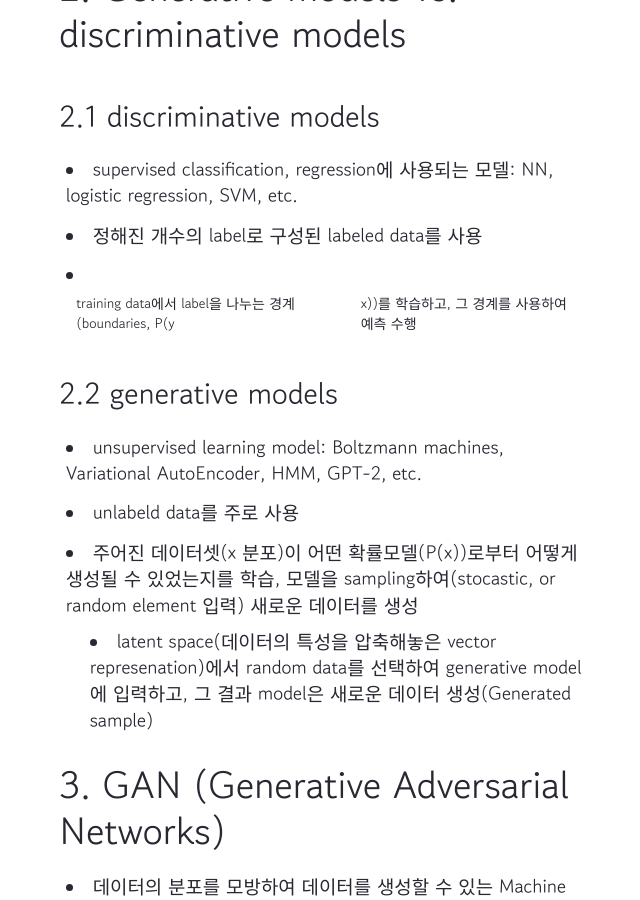
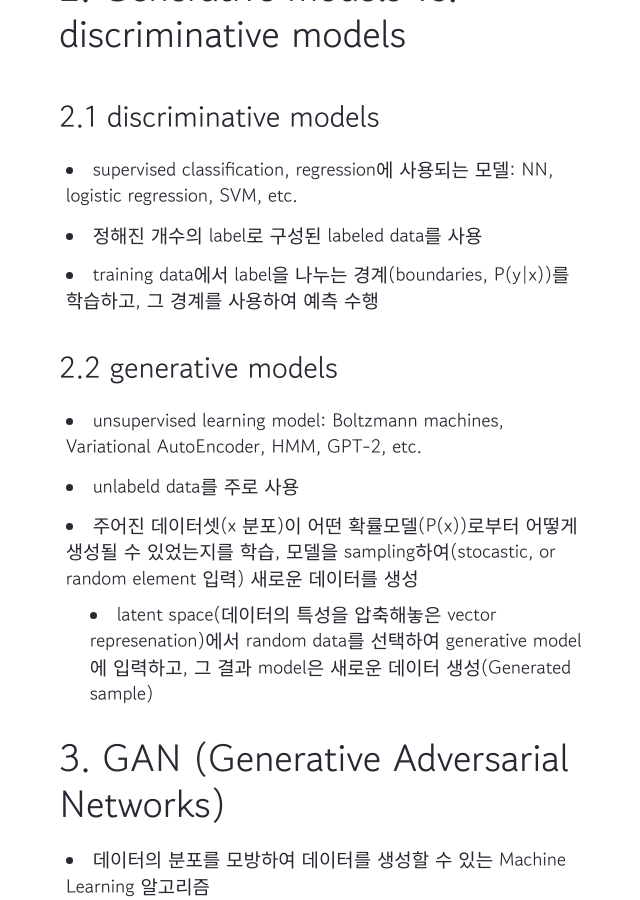
Before and after one commit to hey-brian/hey-brian.github.io, a Jekyll site: the page built from _notes/Public/GAN summary.md, in a window 1280 px wide and 900 px high, scrolled down 454 px. Shown: the whole window, without its empty margins (319-959 px from the left). Built offline with Jekyll 4.4.1, drawn with Linux system fonts in a browser that asks for light colours; comment, search, counter and statistics services are not loaded.

Commit message:
20221229 a vertical bar modified

```diff
--- a/_notes/Public/GAN summary.md
+++ b/_notes/Public/GAN summary.md
@@ -13,7 +13,7 @@ comments: true
 ### 2.1 discriminative models
 - supervised classification, regression에 사용되는 모델: NN, logistic regression, SVM, etc.
 - 정해진 개수의 label로 구성된 labeled data를 사용
-- training data에서 label을 나누는 경계(boundaries, P(y|x))를 학습하고, 그 경계를 사용하여 예측 수행
+- training data에서 label을 나누는 경계(boundaries, P(y\|x))를 학습하고, 그 경계를 사용하여 예측 수행
 
 ### 2.2 generative models
 - unsupervised learning model: Boltzmann machines, Variational AutoEncoder, HMM, GPT-2, etc.
```
